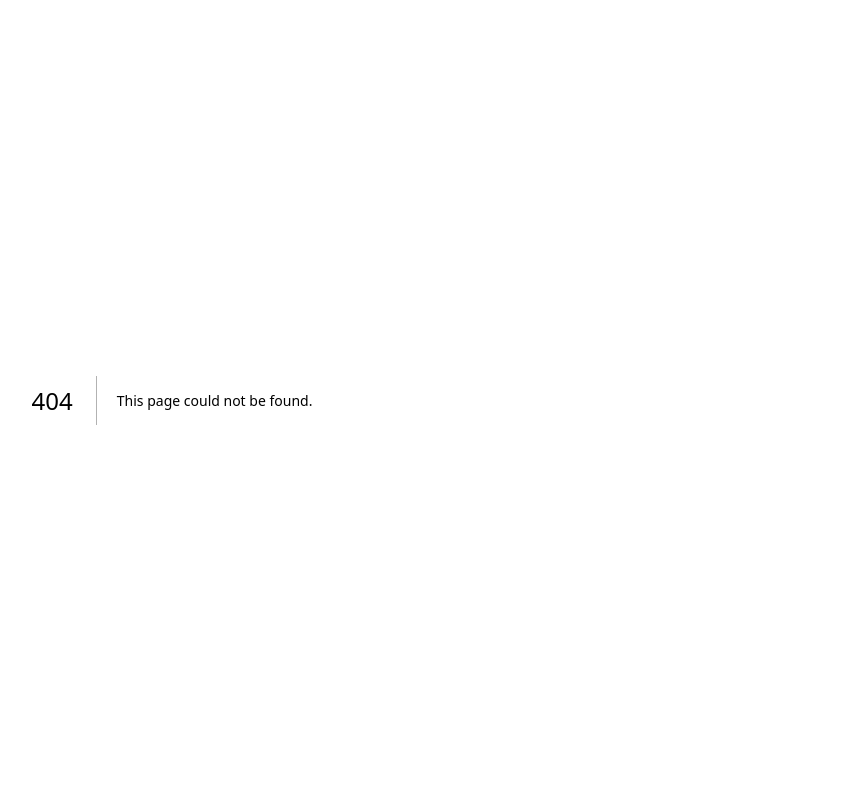
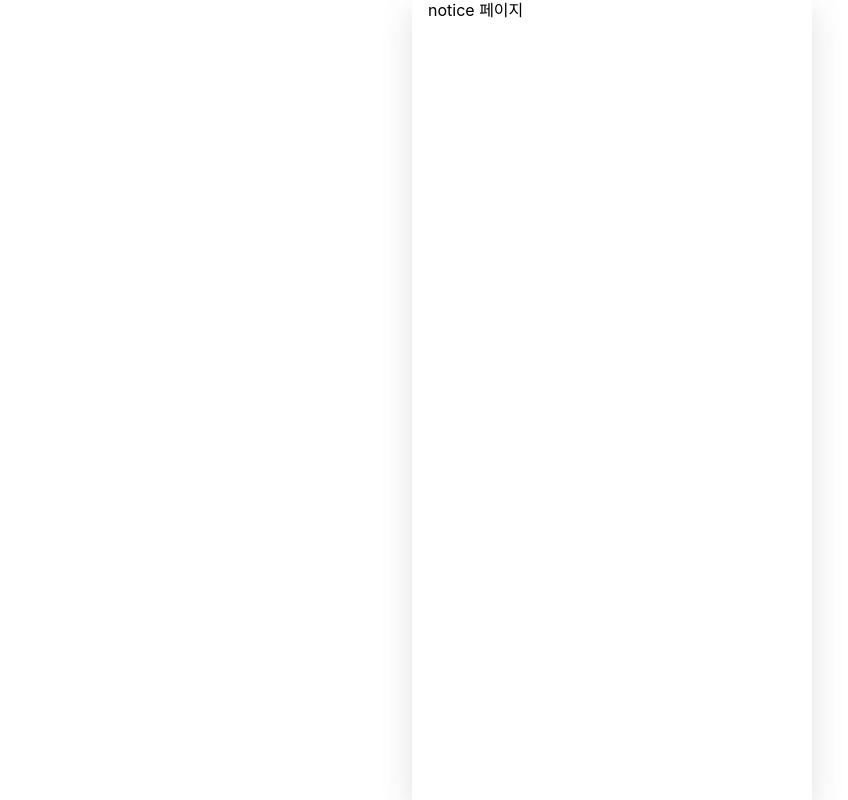
Before and after one commit to AJOUChakra7/ajou-ground, a Next.js app: page /notice in a window 1280 px wide. Before the commit this address had no page. Shown: the whole page, without its empty margins (28-876 px from the left). Built offline with nearby package versions, Linux system fonts and the light colour scheme.

Commit message:
location, notice, setting routing

```diff
--- /dev/null
+++ b/app/location/page.jsx
@@ -0,0 +1,7 @@
+export default function Location() {
+  return (
+    <main>
+      <div>지도 페이지</div>
+    </main>
+  );
+}
--- a/app/mypage/page.jsx
+++ /dev/null
@@ -1,7 +0,0 @@
-export default function MyPage () {
-    return (
-        <main>
-            마이페이지
-        </main>
-    )
-}
--- /dev/null
+++ b/app/notice/page.jsx
@@ -0,0 +1,7 @@
+export default function Notice() {
+  return (
+    <main>
+      <div>notice 페이지</div>
+    </main>
+  );
+}
--- /dev/null
+++ b/app/setting/page.jsx
@@ -0,0 +1,7 @@
+export default function Setting() {
+  return (
+    <main>
+      <div>설정 페이지</div>
+    </main>
+  );
+}
```
